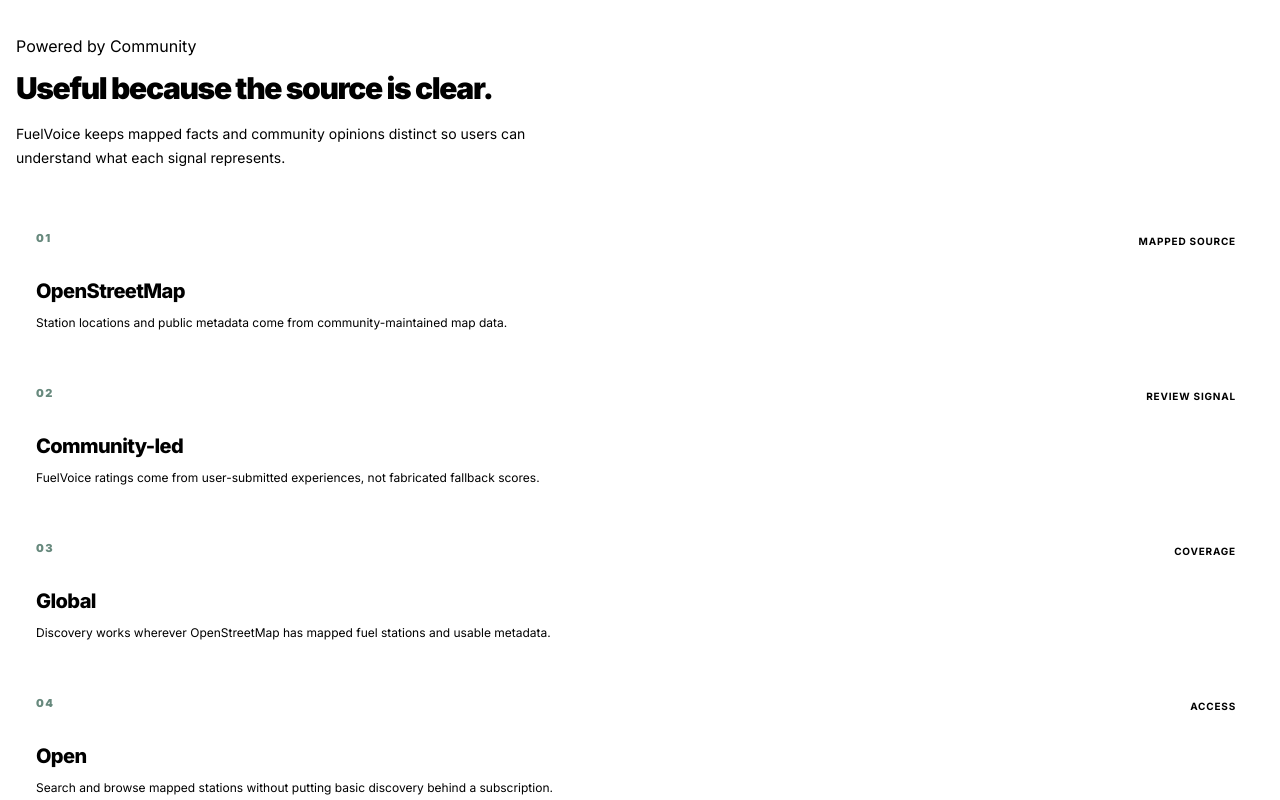
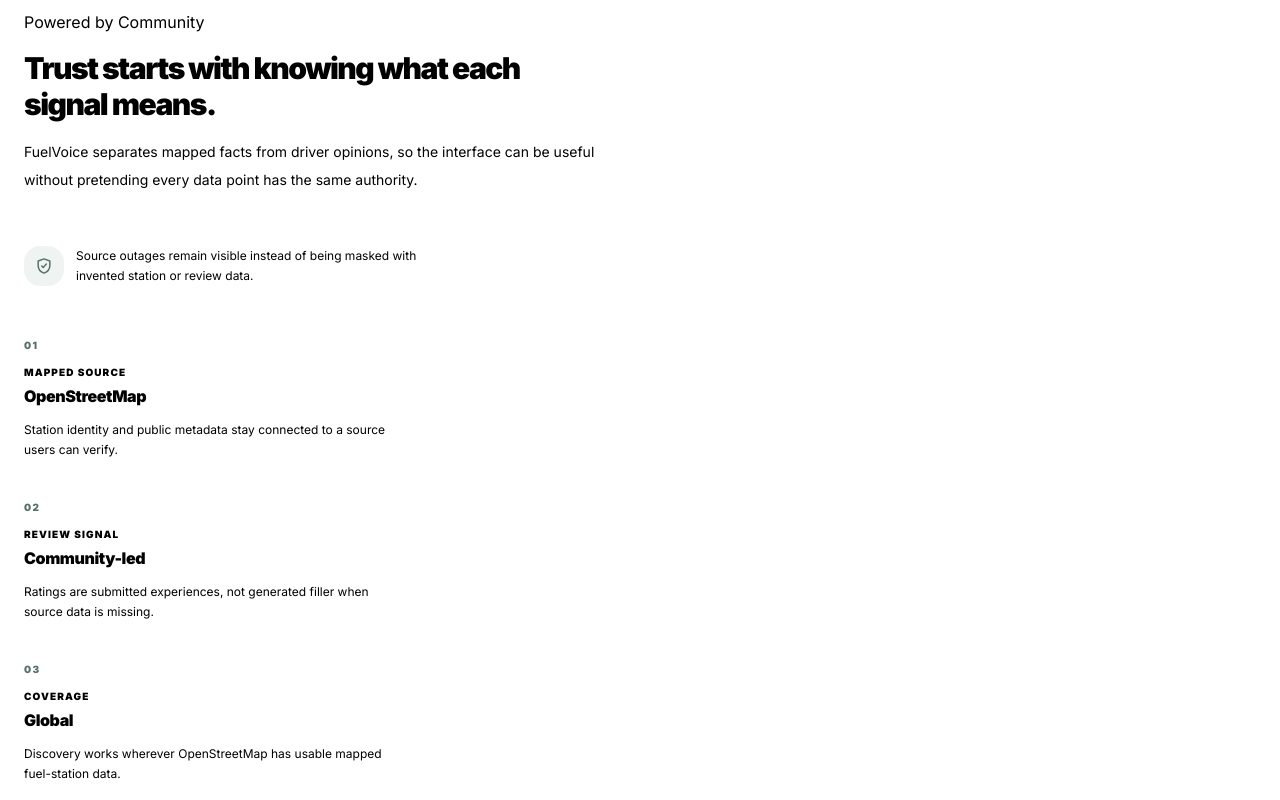
Before and after one commit to kasukurthiabhishek2-sketch/fuelvoice, a Next.js app: page / in a window 1280 px wide. Shown: the part 3020-3820 px from the top of the page. Built offline with nearby package versions, Linux system fonts and the light colour scheme; no server answers.

Commit message:
style(home): replace trust cards with editorial principle strip

```diff
--- a/src/components/landing/Statistics.tsx
+++ b/src/components/landing/Statistics.tsx
@@ -1,75 +1,82 @@
-/** Product and data-source facts without unverifiable vanity metrics. */
+/** Transparent product principles without vanity metrics. */
 
 'use client';
-
-import { motion } from 'framer-motion';
 
 const principles = [
   {
     number: '01',
     label: 'Mapped source',
     value: 'OpenStreetMap',
-    description: 'Station locations and public metadata come from community-maintained map data.',
+    description: 'Station identity and public metadata stay connected to a source users can verify.',
   },
   {
     number: '02',
     label: 'Review signal',
     value: 'Community-led',
-    description: 'FuelVoice ratings come from user-submitted experiences, not fabricated fallback scores.',
+    description: 'Ratings are submitted experiences, not generated filler when source data is missing.',
   },
   {
     number: '03',
     label: 'Coverage',
     value: 'Global',
-    description: 'Discovery works wherever OpenStreetMap has mapped fuel stations and usable metadata.',
+    description: 'Discovery works wherever OpenStreetMap has usable mapped fuel-station data.',
   },
   {
     number: '04',
     label: 'Access',
     value: 'Open',
-    description: 'Search and browse mapped stations without putting basic discovery behind a subscription.',
+    description: 'Basic discovery remains available without forcing users through a subscription wall.',
   },
 ];
 
 export function Statistics() {
   return (
-    <section className="py-16 sm:py-20 lg:py-24">
-      <div className="mx-auto max-w-7xl px-4 sm:px-6 lg:px-8">
-        <div className="grid gap-10 lg:grid-cols-[0.75fr_1.25fr] lg:items-end">
+    <section className="pb-20 pt-4 sm:pb-24 lg:pb-28">
+      <div className="app-frame">
+        <div className="premium-shell overflow-hidden">
+          <div className="grid gap-8 p-6 sm:p-8 lg:grid-cols-[0.9fr_1.1fr] lg:gap-12 lg:p-10">
             <div className="max-w-xl">
               <p className="section-kicker">Powered by Community</p>
-            <h2 className="mt-3 text-3xl font-black tracking-[-0.045em] sm:text-4xl" style={{ color: 'var(--text-primary)' }}>
-              Useful because the source is clear.
+              <h2 className="mt-4 text-3xl font-black tracking-[-0.05em] sm:text-4xl lg:text-[2.8rem]" style={{ color: 'var(--text-primary)' }}>
+                Trust starts with knowing what each signal means.
               </h2>
-            <p className="mt-4 text-sm leading-6 sm:text-base" style={{ color: 'var(--text-secondary)' }}>
-              FuelVoice keeps mapped facts and community opinions distinct so users can understand what each signal represents.
+              <p className="mt-4 text-sm leading-7 sm:text-base" style={{ color: 'var(--text-secondary)' }}>
+                FuelVoice separates mapped facts from driver opinions, so the interface can be useful without pretending every data point has the same authority.
+              </p>
+
+              <div className="mt-8 flex items-center gap-3 border-t border-[var(--border-primary)] pt-5">
+                <span className="grid h-10 w-10 place-items-center rounded-2xl bg-brand-500/10 text-brand-600 dark:text-brand-300">
+                  <svg viewBox="0 0 24 24" className="h-5 w-5" fill="none" stroke="currentColor" strokeWidth="1.8">
+                    <path d="M12 3.5 19 6v5.3c0 4.4-2.7 7.6-7 9.2-4.3-1.6-7-4.8-7-9.2V6l7-2.5Z" strokeLinejoin="round" />
+                    <path d="m9.3 12 1.7 1.7 3.8-4" strokeLinecap="round" strokeLinejoin="round" />
+                  </svg>
+                </span>
+                <p className="max-w-sm text-xs leading-5" style={{ color: 'var(--text-tertiary)' }}>
+                  Source outages remain visible instead of being masked with invented station or review data.
                 </p>
               </div>
+            </div>
 
-          <div className="grid gap-3 sm:grid-cols-2">
-            {principles.map((principle, index) => (
-              <motion.article
-                key={principle.label}
-                initial={{ opacity: 0, y: 14 }}
-                whileInView={{ opacity: 1, y: 0 }}
-                viewport={{ once: true, margin: '-40px' }}
-                transition={{ delay: index * 0.05, duration: 0.3 }}
-                className="card relative overflow-hidden p-5 sm:p-6"
-              >
-                <div className="flex items-start justify-between gap-4">
-                  <span className="text-[11px] font-black tracking-[0.12em] text-brand-500">{principle.number}</span>
-                  <span className="rounded-lg bg-[var(--bg-tertiary)] px-2 py-1 text-[10px] font-bold uppercase tracking-[0.08em]" style={{ color: 'var(--text-tertiary)' }}>
+            <div className="principle-strip divide-y divide-[var(--border-primary)]">
+              {principles.map((principle) => (
+                <article key={principle.label} className="grid gap-3 py-5 sm:grid-cols-[54px_1fr_auto] sm:items-center sm:gap-5">
+                  <span className="text-[10px] font-black tracking-[0.15em] text-brand-600 dark:text-brand-300">
+                    {principle.number}
+                  </span>
+                  <div>
+                    <p className="text-[10px] font-black uppercase tracking-[0.11em]" style={{ color: 'var(--text-tertiary)' }}>
                       {principle.label}
-                  </span>
-                </div>
-                <p className="mt-6 text-xl font-extrabold tracking-[-0.03em]" style={{ color: 'var(--text-primary)' }}>
+                    </p>
+                    <p className="mt-1 text-base font-black tracking-[-0.025em]" style={{ color: 'var(--text-primary)' }}>
                       {principle.value}
                     </p>
-                <p className="mt-2 text-xs leading-5 sm:text-sm" style={{ color: 'var(--text-secondary)' }}>
+                  </div>
+                  <p className="max-w-sm text-xs leading-5 sm:text-right" style={{ color: 'var(--text-secondary)' }}>
                     {principle.description}
                   </p>
-              </motion.article>
+                </article>
               ))}
+            </div>
           </div>
         </div>
       </div>
```
Lines whose indentation alone changed are shown as unchanged.
